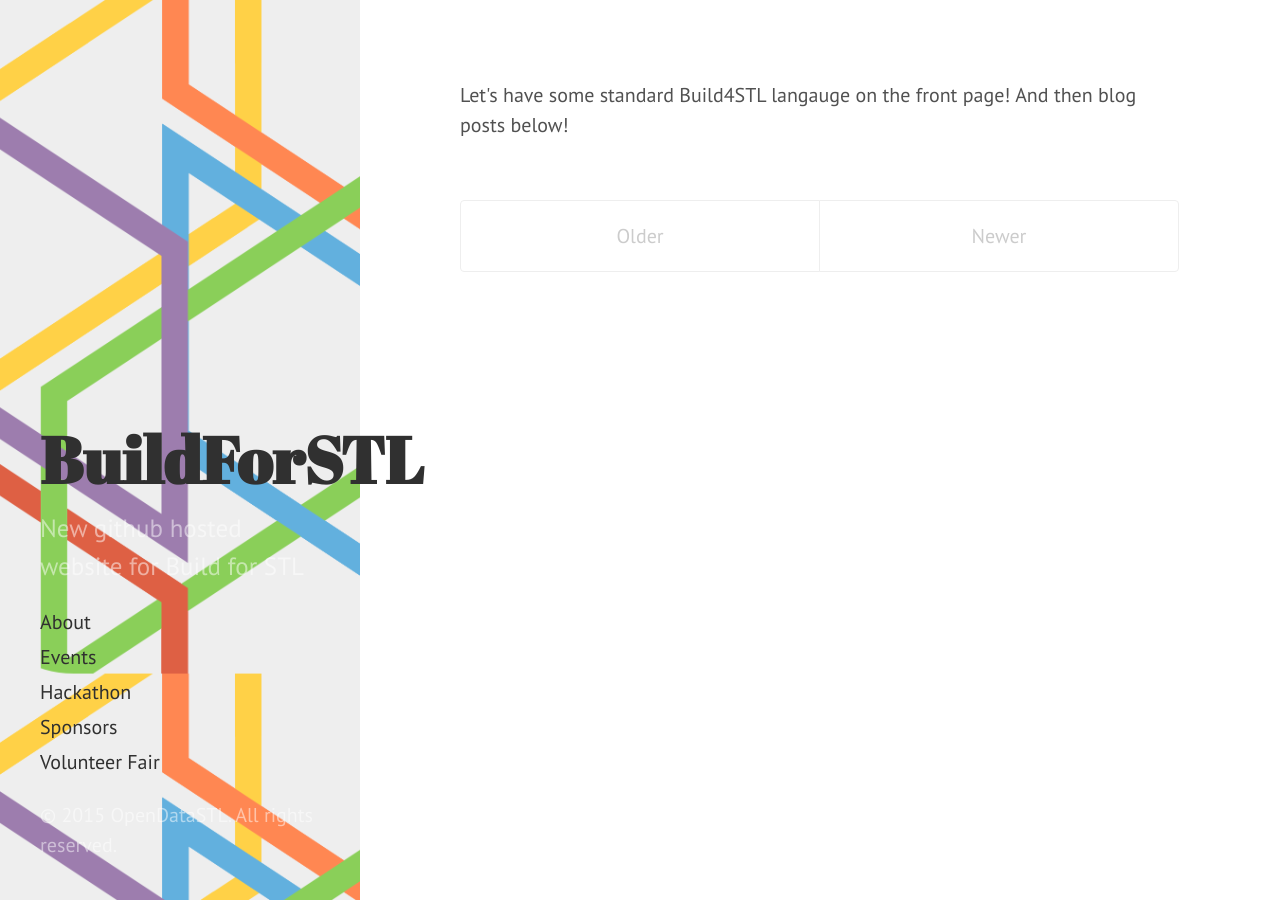
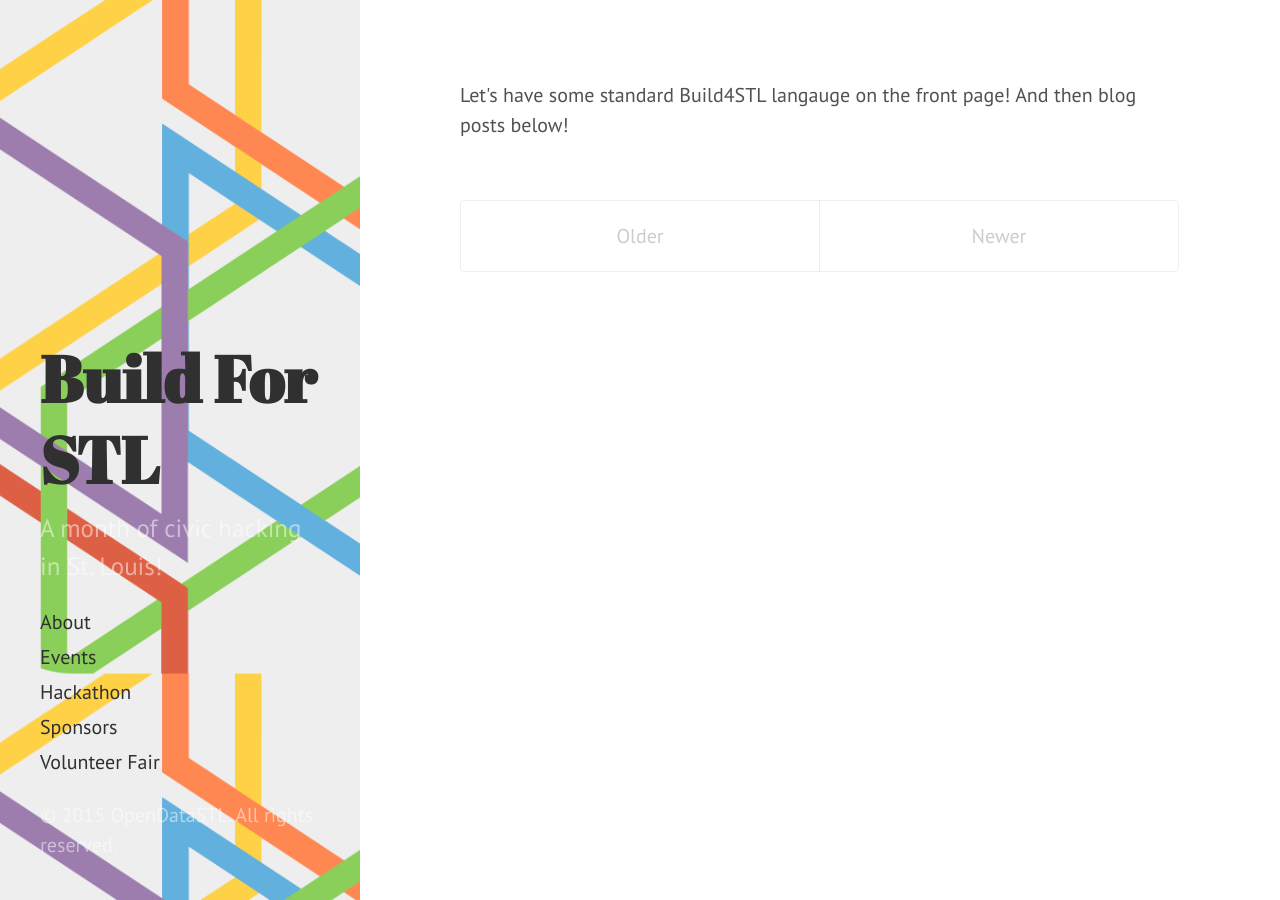
Before and after one commit to OpenSTL/build4stl-jekyll-site, a Jekyll site: the page built from index.html, in a window 1280 px wide. Built offline with Jekyll 4.4.1, drawn with Linux system fonts in a browser that asks for light colours.

Commit message:
Update sidebar.html

```diff
--- a/_includes/sidebar.html
+++ b/_includes/sidebar.html
@@ -3,10 +3,10 @@
     <div class="sidebar-about">
       <h1>
         <a href="{{ site.baseurl }}">
-          {{ site.title }}
+          Build For STL
         </a>
       </h1>
-      <p class="lead">{{ site.description }}</p>
+      <p class="lead">A month of civic hacking in St. Louis!</p>
     </div>
 
     <nav class="sidebar-nav">
```
